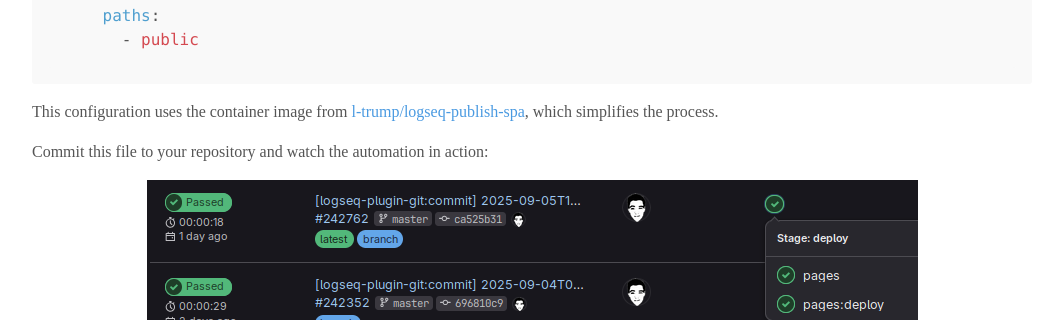
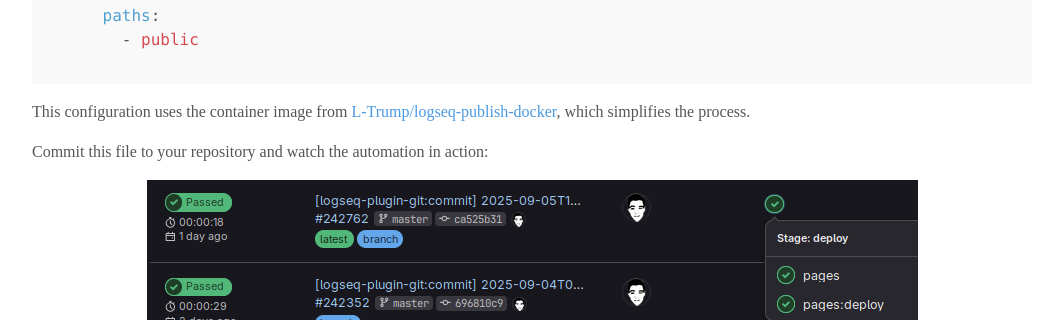
Before and after one commit to eyenx/blog, a Jekyll site: the page built from src/_posts/2025-09-06-publish-your-logseq-to-gitlab-pages.md, in a window 1280 px wide. Shown: the part 1746-2068 px from the top of the page, without its empty margins (108-1171 px from the left). Built offline with Jekyll 4.4.1, drawn with Linux system fonts in a browser that asks for light colours; comment, search, counter and statistics services are not loaded.

Commit message:
fix: typo
Signed-off-by: Toni Tauro <toni.tauro@adfinis.com>

````diff
--- a/src/_posts/2025-09-06-publish-your-logseq-to-gitlab-pages.md
+++ b/src/_posts/2025-09-06-publish-your-logseq-to-gitlab-pages.md
@@ -56,7 +56,7 @@ pages:
       - public
 ```
 
-This configuration uses the container image from [l-trump/logseq-publish-spa](https://github.com/l-trump/logseq-publish-spa), which simplifies the process.
+This configuration uses the container image from [L-Trump/logseq-publish-docker](https://github.com/l-trump/logseq-publish-docker), which simplifies the process.
 
 Commit this file to your repository and watch the automation in action:
 
````
